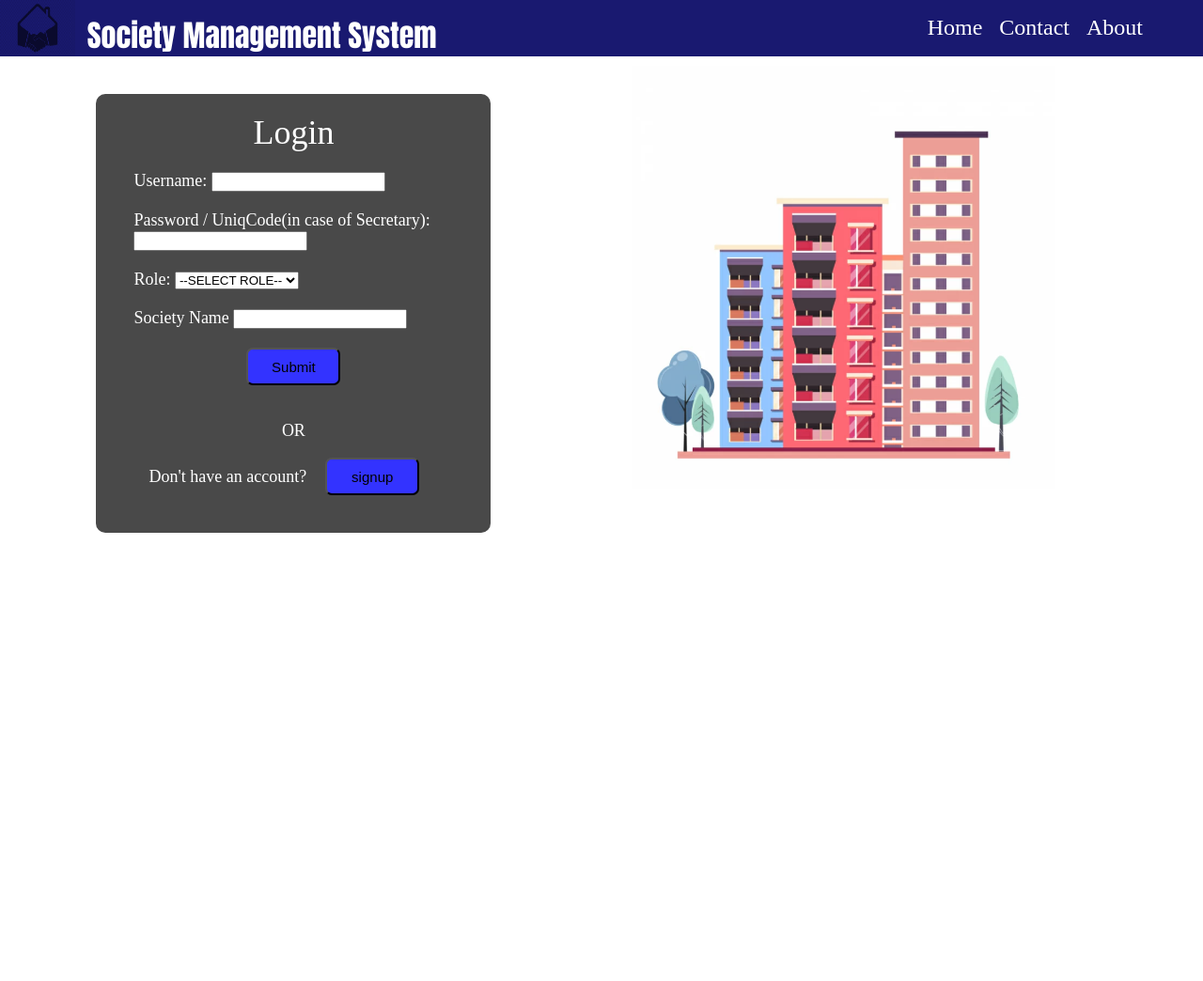
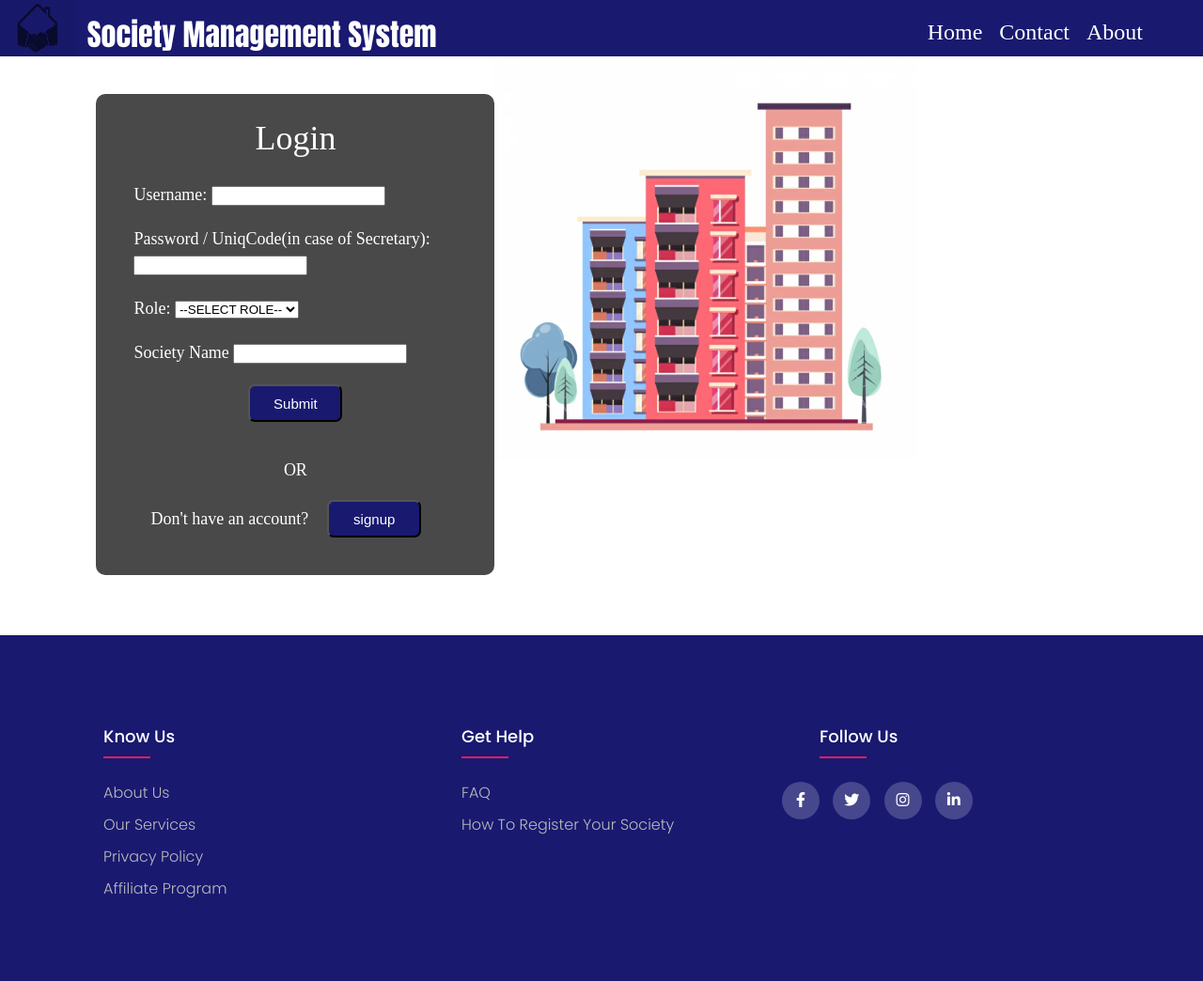
Before and after one commit to falgunitagadkar/HappyHomes, a PHP site: page /de/ in a window 1280 px wide. Shown: the whole page at 94% size. Before the commit the page ends 567 px from the top, so only its background shows below. Run offline with PHP 8.4, Linux system fonts and the light colour scheme.

Commit message:
Changed design in 3 pages(Login,About,Signup

```diff
--- /dev/null
+++ b/footer.css
@@ -0,0 +1,95 @@
+@import url('https://fonts.googleapis.com/css2?family=Poppins:wght@300;400;500;600;700&display=swap');
+body{
+	line-height: 1.5;
+}
+body
+{
+    margin:0;
+    padding:0;
+}
+.container{
+	max-width: 1170px;
+	margin:auto;
+    font-family: 'Poppins', sans-serif;
+}
+.row{
+	display: flex;
+	flex-wrap: wrap;
+}
+ul{
+	list-style: none;
+}
+.footer{
+	background-color:midnightblue;
+    padding: 70px 40px;
+    clear:both;
+}
+.footer-col{
+   width: 30%;
+   padding: 0 15px;
+}
+.footer-col h4{
+	font-size: 18px;
+	color: #ffffff;
+	text-transform: capitalize;
+	margin-bottom: 35px;
+	font-weight: 500;
+	position: relative;
+    margin-left:40px;
+}
+.footer-col h4::before{
+	content: '';
+	position: absolute;
+	left:0;
+	bottom: -10px;
+	background-color: #e91e63;
+	height: 2px;
+	box-sizing: border-box;
+	width: 50px;
+}
+.footer-col ul li:not(:last-child){
+	margin-bottom: 10px;
+}
+.footer-col ul li a{
+	font-size: 16px;
+	text-transform: capitalize;
+	color: #ffffff;
+	text-decoration: none;
+	font-weight: 300;
+	color: #bbbbbb;
+	display: block;
+	transition: all 0.3s ease;
+}
+.footer-col ul li a:hover{
+	color: #ffffff;
+	padding-left: 8px;
+}
+.footer-col .social-links a{
+	display: inline-block;
+	height: 40px;
+	width: 40px;
+	background-color: rgba(255,255,255,0.2);
+	margin:0 10px 10px 0;
+	text-align: center;
+	line-height: 40px;
+	border-radius: 50%;
+	color: #ffffff;
+	transition: all 0.5s ease;
+}
+.footer-col .social-links a:hover{
+	color: #24262b;
+	background-color: #ffffff;
+}
+
+/*responsive*/
+@media(max-width: 767px){
+  .footer-col{
+    width: 50%;
+    margin-bottom: 30px;
+}
+}
+@media(max-width: 574px){
+  .footer-col{
+    width: 100%;
+}
+}
--- /dev/null
+++ b/footer.php
@@ -0,0 +1,45 @@
+<!DOCTYPE html>
+<html lang="en">
+<head>
+  <title>Footer Design</title>
+  <meta charset="utf-8">
+  <meta name="viewport" content="width=device-width, initial-scale=1">
+  <link rel="stylesheet" href="footer.css">
+  <link rel="stylesheet" type="text/css" href="https://cdnjs.cloudflare.com/ajax/libs/font-awesome/5.15.1/css/all.min.css">
+</head>
+<body>
+
+  <footer class="footer">
+  	 <div class="container">
+  	 	<div class="row">
+  	 		<div class="footer-col">
+  	 			<h4>Know Us</h4>
+  	 			<ul id="elements">
+  	 				<li><a href="#">about us</a></li>
+  	 				<li><a href="#">our services</a></li>
+  	 				<li><a href="#">privacy policy</a></li>
+  	 				<li><a href="#">affiliate program</a></li>
+  	 			</ul>
+  	 		</div>
+  	 		<div class="footer-col">
+  	 			<h4>get help</h4>
+  	 			<ul>
+  	 				<li><a href="#">FAQ</a></li>
+  	 				<li><a href="#">How to register your society</a></li>
+  	 			</ul>
+  	 		</div>
+  	 		<div class="footer-col">
+  	 			<h4>follow us</h4>
+  	 			<div class="social-links">
+  	 				<a href="#"><i class="fab fa-facebook-f"></i></a>
+  	 				<a href="#"><i class="fab fa-twitter"></i></a>
+  	 				<a href="#"><i class="fab fa-instagram"></i></a>
+  	 				<a href="#"><i class="fab fa-linkedin-in"></i></a>
+  	 			</div>
+  	 		</div>
+  	 	</div>
+  	 </div>
+  </footer>
+
+</body>
+</html>
--- a/header.php
+++ b/header.php
@@ -2,9 +2,12 @@
 <div id="header">
         <img id="logo" src="assets/logo.png"/>
         <div id="sms"><a href="index.html">Society Management System</a></div>
-        <div id="menu"><ul type="none">
+        <div id="menu">
+            <a href="index.html"><button id="logout">Logout</button></a>
+            <ul type="none">
                         <li><a href="index.html">Home </a></li>&nbsp;&nbsp;
                         <li><a href="contact.html">Contact </a></li>&nbsp;&nbsp;
                         <li><a href="about.html">About</a></li>
-        </ul></div>
-     </div>
+            </ul>
+        </div>
+</div>
--- a/index.css
+++ b/index.css
@@ -12,7 +12,6 @@
     float:left;
     font-size: 18px;
     border-radius: 10px;
-    height:fit-content;
     width:380px;
     background-color:#494949;
     color:white;
@@ -24,8 +23,6 @@
 {
     align-items: center;
     float:left;
-    margin-left:150px;
-    margin-top:30px;
 }
 #words
 {
@@ -52,7 +49,7 @@ img{
     width:100px;
     margin:20px;
     margin-top:0px;
-    background-color:#3333ff;
+    background-color:midnightblue;
     border-radius:7px;
     font-size: 15px;
     color:black;
--- a/index.php
+++ b/index.php
@@ -16,41 +16,61 @@
         function check()
         {
             var uname=document.getElementById("uname").value;
-            if(uname=="")
+            if(uname!="")
             {
-                alert("Username must not be empty");
-            }
+                var pwd=document.getElementById("pwd").value;
+                if(pwd!="")
+                {
+                    var role=document.getElementById("role").value;
+                    var patt=/empty/;
+                    if(!patt.test(role))
+                    {
+                        if(/SocietyMember/.test(role))
+                        {
 
-            var pwd=document.getElementById("pwd").value;
-            if(pwd=="")
-            {
-                alert("Password must not be empty");
-            }
+                            var f=document.forms[0];
+                            f.setAttribute("action","socMemDashboard.php");
+                        }
+                        else{
+                            var f=document.forms[0];
+                            f.setAttribute("action","secDashboard.php");
+                        }
+                        var soc=document.getElementById("socName").value;
+                        var patt2=/Venus\sAppartment|Scarlet\sHeights/;
+                        if(patt2.test(soc))
+                        {
+                            var submitButton=document.createElement("input");
+                            submitButton.setAttribute("type","submit");
+                            submitButton.setAttribute("id","submit");
+                            submitButton.setAttribute("value","Submit");
+                            submitButton.setAttribute("style","height: 40px;width:100px;margin:20px;margin-top:0px;background-color:midnightblue;border-radius:7px;font-size: 15px;color:white;");
+                            var d=document.getElementById("outerSubmit");
+                            var b=document.getElementById("login");
+                            d.replaceChild(submitButton,b);
+                        }
+                        else if(soc=="")
+                        {
+                            alert("Please enter society name");
+                        }
+                        else
+                        {
+                            alert("Sorry!Your society is not yet register with us")
+                        }
+                    }
+                    else
+                    {
+                        alert("Please select role");
+                    }
+                }
+                else
+                {
+                    alert("Password must not be empty");
+                }
 
-            var role=document.getElementById("role").value;
-            var patt=/empty/;
-            if(patt.test(role))
-            {
-                alert("Please select role");
             }
             else
             {
-                if(/SocietyMember/.test(role))
-                {
-                    var f=document.forms[0];
-                    f.setAttribute("action","socMemDashboard.html");
-                }
-                else{
-                    var f=document.forms[0];
-                    f.setAttribute("action","secDashboard.html");
-                }
-            }
-
-            var soc=document.getElementById("socName").value;
-            var patt2=/Venus\sAppartment|Scarlet\sHeights/;
-            if(!patt2.test(soc))
-            {
-                alert("Society name not registered with our website");
+                alert("Username must not be empty");
             }
         }
 
@@ -61,21 +81,12 @@
         {
         background-color:midnightblue;
         height:60px;
-        width:100vw;
-        position:absolute;
-        top:0px;
-        left:0px;
         }
         #sms a
         {
-            display:block;
-            float:left;
-            color:white;
-            text-decoration-line:none;
-            text-align:center;
             padding:1%;
             font-size:2em;
-            font-family:Impact, Haettenschweiler, 'Arial Narrow Bold', sans-serif;
+
         }
         #logo{
             mix-blend-mode:multiply;
@@ -87,10 +98,24 @@
             padding:0px;
 
         }
+        #loginBox
+        {
+            height:80%;
+            width:30%;
+            margin-bottom:5%;
+        }
+        #login,#signup
+        {
+            background-color:midnightblue;
+            color:white;
+        }
     </style>
 </head>
 
 <body>
+
+
+<!-- when new user signup he comes here and using php data is inserted in db  -->
 <?php
     if(isset($_POST['username']))
     {
@@ -135,10 +160,19 @@
 
     }
 ?>
-    <?php include("header.php");?>
+    <div id="header">
+        <img id="logo" src="assets/logo.png"/>
+        <div id="sms"><a href="index.html">Society Management System</a></div>
+        <div id="menu"><ul type="none">
+                        <li><a href="index.php">Home </a></li>&nbsp;&nbsp;
+                        <li><a href="contact.html">Contact </a></li>&nbsp;&nbsp;
+                        <li><a href="about.php">About</a></li>
+        </ul></div>
+     </div>
+    <div>
     <div id="loginBox">
         <div id="heading">Login</div>
-        <form action="socMemDashboard.html">
+        <form>
             <!-- Username -->
             <div id="unameDiv">
                 <label for="uname">Username:</label>
@@ -169,15 +203,16 @@
 
             <!-- loginSignup buttons  -->
             <div id="loginSignup">
-                <div style="text-align:center;"><input type="submit" id="login" value="Submit" onclick="check()"></div>
+                <div style="text-align:center;" id="outerSubmit"><input type="button" id="login" value="Submit" onclick="check()"></div>
                 <p style="text-align: center;">OR</p>
-                <div style="text-align: center;">Don't have an account?<a href="signup.html" method="post"><input id="signup" type="button" value="signup"></a></div>
+                <div style="text-align: center;">Don't have an account?<a href="signup.php" method="post"><input id="signup" type="button" value="signup"></a></div>
             </div>
         </form>
     </div>
     <div id="houseImg"><img src="http://localhost/de/assets/apparrtmentVector3.png">
 
     </div>
-
+</div>
+    <?php include("footer.php");?>
 </body>
 </html>
--- a/signup.css
+++ b/signup.css
@@ -1,7 +1,6 @@
 #form
 {
     margin:100px 150px 0px 300px;
-    height:400px;
     width:600px;
     padding:10px;
     background-color:#494949;
@@ -45,5 +44,4 @@ label
     height:45px;
     width:100px;
     font-size:20px;
-    background-color:#3333ff;
 }
```
Also changed, not shown: about.php (renamed from about.html, +30 -7 lines), signup.php (renamed from signup.html, +23 -9 lines), socMemDashboard.php (renamed from socMemDashboard.html, +44 -11 lines), socMemFileComplaint.php (renamed from socMemFileComplaint.html, +1 -11 lines), header.css (line endings or trailing spaces).
